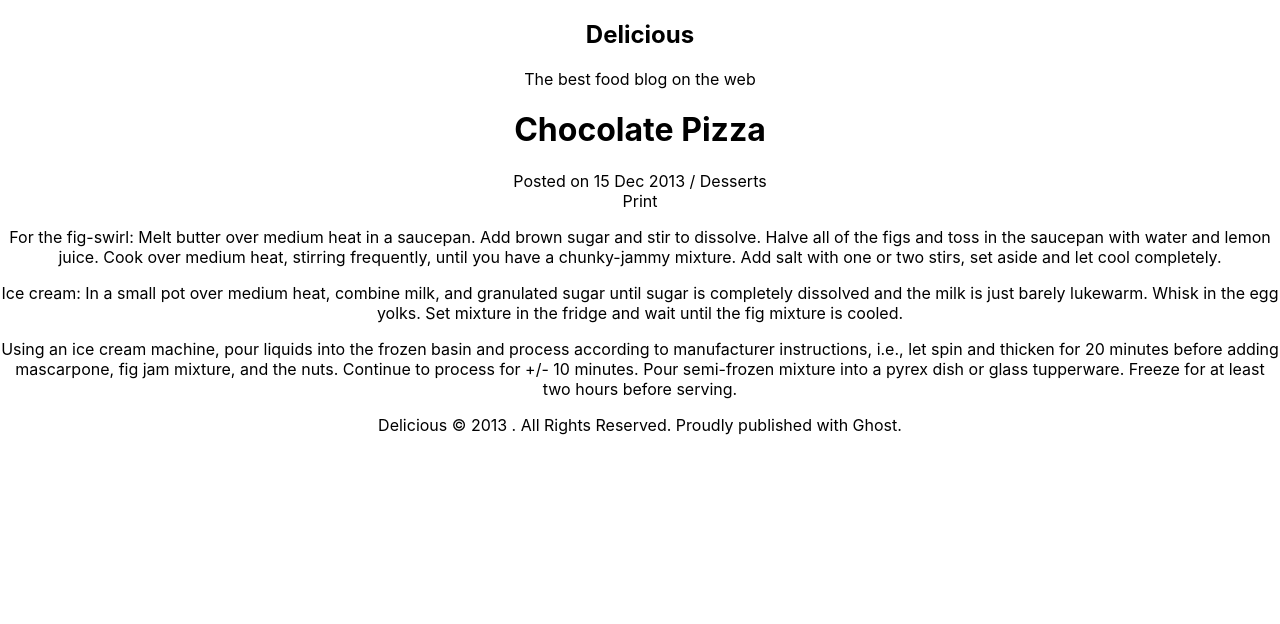
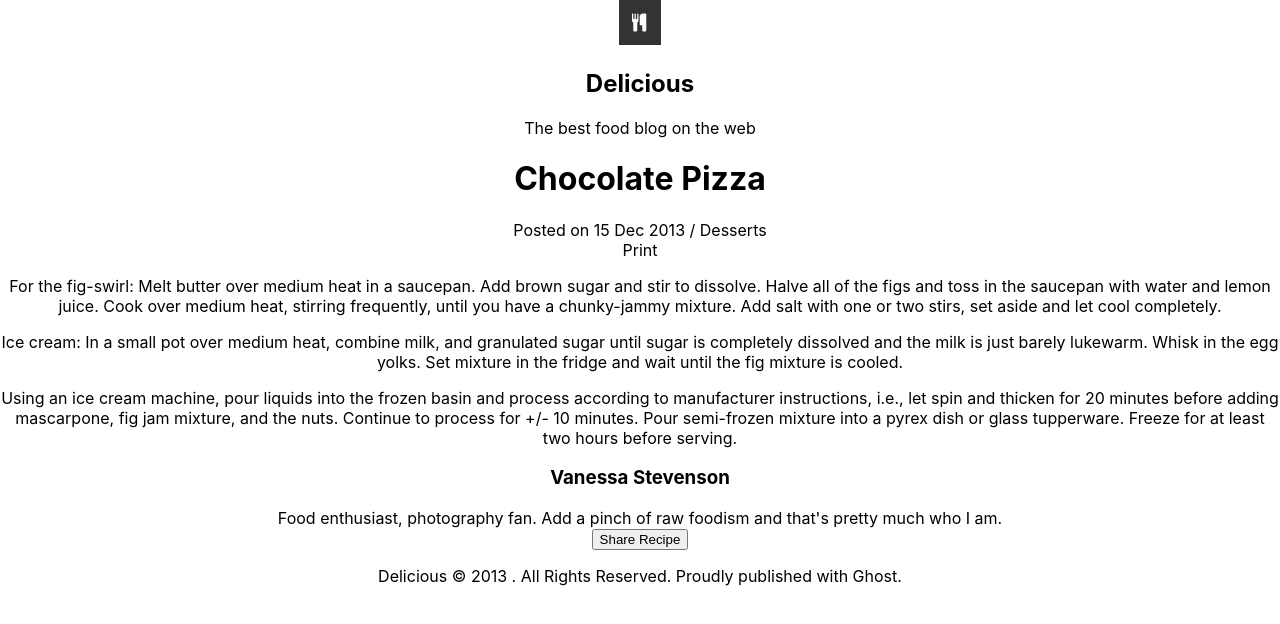
Before and after one commit to janellemellor/chocolate-pizza-react, a React (Create React App) app in the folder chocolate-pizza/: page / in a window 1280 px wide. Shown: the top 624 px of the page. Built offline with nearby package versions, Linux system fonts and the light colour scheme.

Commit message:
add img prop to header

```diff
--- a/chocolate-pizza/src/App.js
+++ b/chocolate-pizza/src/App.js
@@ -1,15 +1,19 @@
 import React, { Component } from 'react';
 import './App.css';
-import Header from "./Header.js";
-import Footer from "./Footer.js";
-import SectionOne from "./SectionOne.js";
+import Header from './Header.js';
+import Footer from './Footer.js';
+import SectionOne from './SectionOne.js';
+// import SectionTwo from './SectionTwo.js';
+import SectionThree from './SectionThree.js';
 
 export default class App extends Component {
   render() {
     return (
-      <div className="App">
-      <Header />
+      <div className='App'>
+      <Header logo={'logo.png'} />
       <SectionOne />
+      {/* <SectionTwo /> */}
+      <SectionThree />
       <Footer />
       </div>
     );
--- a/chocolate-pizza/src/Header.js
+++ b/chocolate-pizza/src/Header.js
@@ -4,6 +4,7 @@ export default class Header extends Component {
     render() {
         return (
         <div>
+            <img src={this.props.logo} alt='square logo with a black background with a white fork and knife side by side in the center'/>
             <h2>Delicious</h2>
                 <span>
                     The best food blog on the web</span>
--- a/chocolate-pizza/src/SectionThree.js
+++ b/chocolate-pizza/src/SectionThree.js
@@ -0,0 +1,18 @@
+import React, { Component } from "react";
+
+export default class SectionThree extends Component {
+    render() {
+        return (
+        <div>
+            <div>
+                <div id = "author-img">
+                </div>
+                <div id = "author-bio"> <h3>Vanessa Stevenson</h3>
+                <span>Food enthusiast, photography fan. Add a pinch of raw foodism and that's pretty much who I am.</span>
+                </div>
+            </div>
+            <button>Share Recipe</button>
+        </div>
+        )
+    }
+}
```
Also changed, not shown: chocolate-pizza/src/SectionTwo.js (+39 -0 lines).
